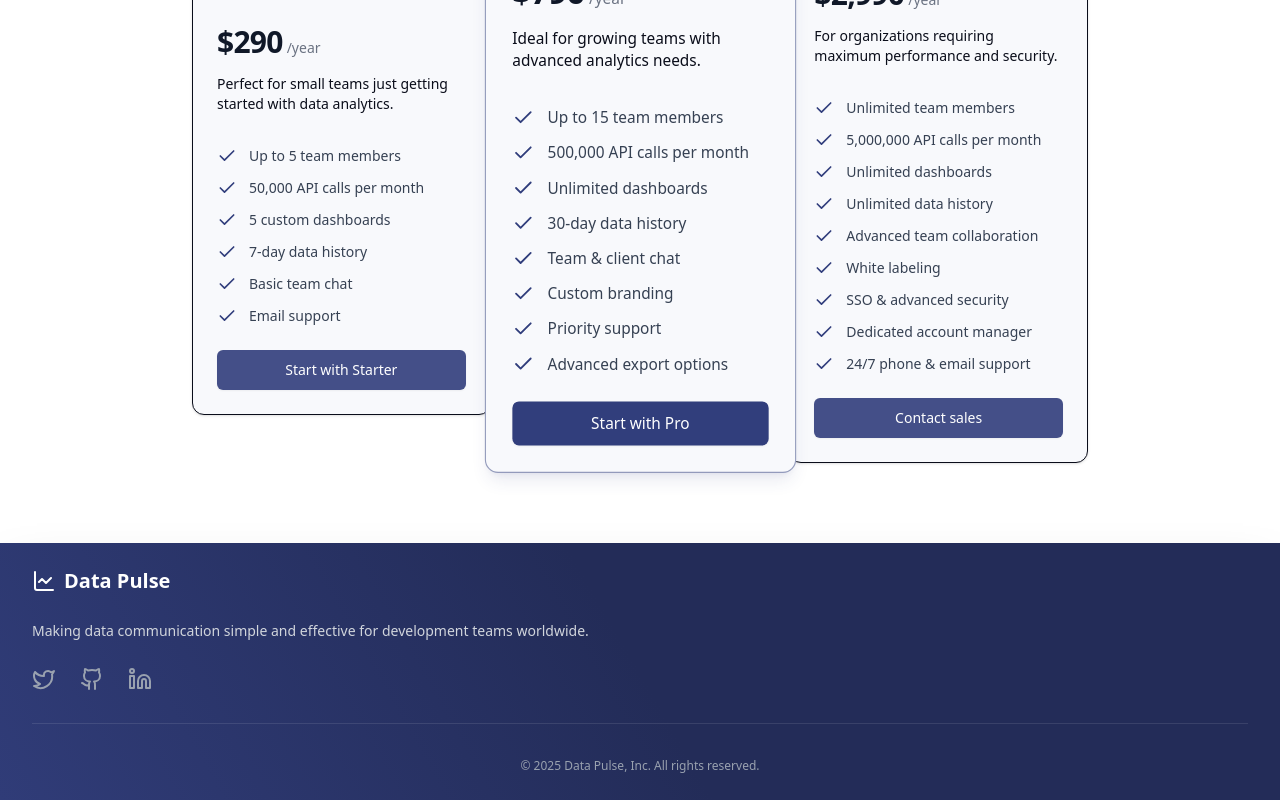
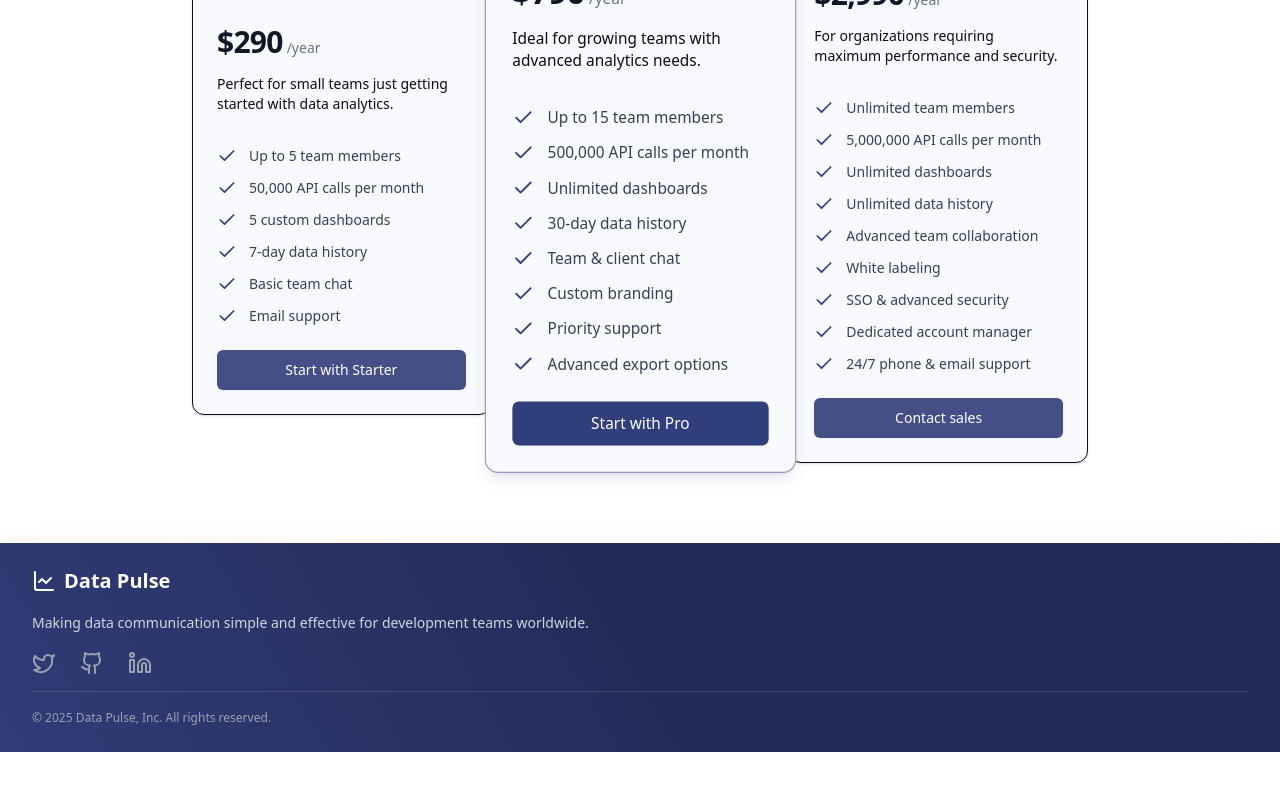
Before and after one commit to monicarevuru/data-pulse, a React (Vite) app: page / in a window 1280 px wide. Shown: the part 3994-4794 px from the top of the page. After the commit the page ends 4746 px from the top, so only its background shows below. Built offline with nearby package versions, Linux system fonts and the light colour scheme.

Commit message:
footer copy right to left

```diff
--- a/src/features/layout/components/Footer.tsx
+++ b/src/features/layout/components/Footer.tsx
@@ -13,7 +13,7 @@ const Footer = () => {
   return (
     <footer className="bg-linear-[60deg,var(--color-primary-600)_0%,var(--color-primary-700)_50%,var(--color-primary-700)_100%] shadow-2xl text-white">
       <div className="mx-auto max-w-7xl p-6 lg:px-8">
-        <div className="flex flex-col space-y-6">
+        <div className="flex flex-col space-y-4">
           {/* Logo and Description */}
           <div className="flex items-center space-x-2">
             <LineChart className="h-6 w-6 text-white" />
@@ -39,8 +39,8 @@ const Footer = () => {
         </div>
 
         {/* Bottom copyright */}
-        <div className="border-t border-white/10 pt-8 mt-8">
-          <p className="text-xs leading-5 text-gray-400 text-center">
+        <div className="border-t border-white/10 pt-4 mt-4">
+          <p className="text-xs leading-5 text-gray-400 text-left">
             &copy; {currentYear} {ProjectName}, Inc. All rights reserved.
           </p>
         </div>
```
